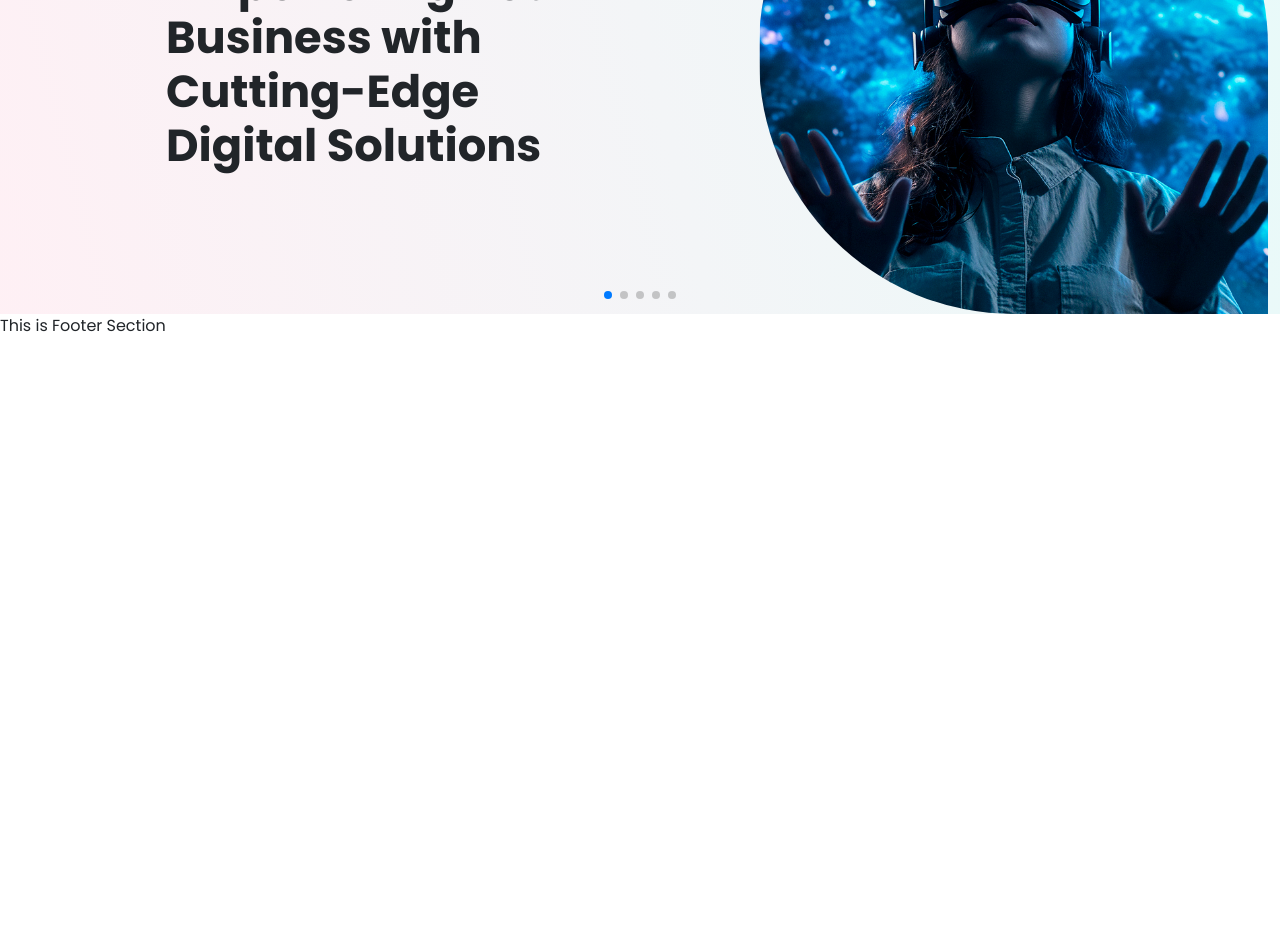
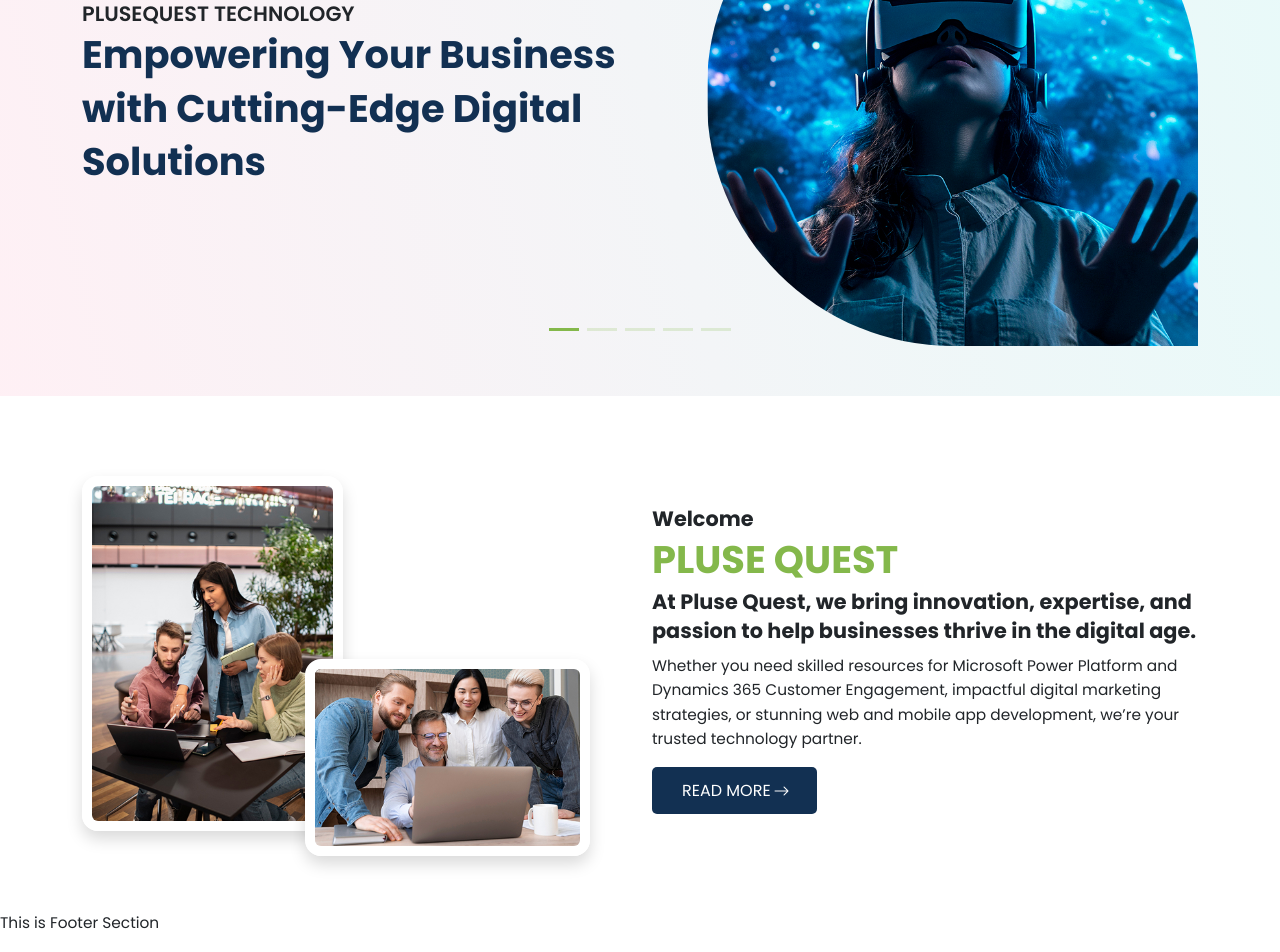
Before and after one commit to praveengupthanandipati/plusquest, a React (Vite) app: page / in a window 1280 px wide. Shown: the part 308-1260 px from the top of the page. Before the commit the page ends 800 px from the top, so only its background shows below. Built offline with nearby package versions, Linux system fonts and the light colour scheme.

Commit message:
commit files

```diff
--- a/src/components/Header.jsx
+++ b/src/components/Header.jsx
@@ -1,10 +1,29 @@
-import React from 'react';
+import React, {useState, useEffect} from 'react';
 import { Link, useLocation } from 'react-router-dom';
 import Logo from "../assets/images/logo.png";
 
 const Header = () => {
 
   const location = useLocation();
+  const [scrolled, setScrolled]=useState(false);
+
+  // Scroll event handler
+  useEffect(() => {
+    const handleScroll = () => {
+      const isScrolled = window.scrollY > 50;
+      if (isScrolled !== scrolled) {
+        setScrolled(isScrolled);
+      }
+    };
+
+    // Add event listener
+    window.addEventListener('scroll', handleScroll, { passive: true });
+
+    // Clean up
+    return () => {
+      window.removeEventListener('scroll', handleScroll);
+    };
+  }, [scrolled]);
 
   //helper function to check if path is active
 
@@ -18,7 +37,7 @@
   }
 
   return (
-    <header className="fixed-top">
+    <header className={`fixed-top ${scrolled ? "scrolledHeader" : ""}`}>
     <div className="container">
       <nav
         className="navbar navbar-expand-lg navbar-dark"
--- a/src/components/HomeBanner.jsx
+++ b/src/components/HomeBanner.jsx
@@ -1,11 +1,12 @@
 import React, {useRef, useState} from 'react';
 // Import Swiper React components
 import {Swiper, SwiperSlide} from 'swiper/react';
-import { Pagination } from 'swiper/modules';
+import { Pagination, Navigation, Autoplay } from 'swiper/modules';
 
 //Import Swiper Styles
 import 'swiper/css';
 import 'swiper/css/pagination';
+import 'swiper/css/navigation';
 import banner01 from "../assets/images/banner01img.jpg";
 import banner02 from "../assets/images/banner02img.jpg"
 import banner03 from "../assets/images/banner03img.jpg"
@@ -47,27 +48,37 @@
     ]
   return (
     <>
-       <Swiper pagination={true} modules={[Pagination]} className="mySwiper">
+       <Swiper
+        pagination={{
+            clickable: true,
+        }}
+       modules={[Pagination, Autoplay, Navigation]}
+        autoplay={{
+        delay: 8000,
+        disableOnInteraction: false,}}
+        loop={true}
+        delay={4000}
+       className="mySwiper"
+       >
         {homeBanners.map((banner)=>(
             <SwiperSlide>
-                <div className='container-fluid'>
+                <div className='container'>
                     <div className="row justify-content-between">
                         <div className="col-md-6 align-self-center">
                              <article>
-                                <h5>{banner.subTitle}</h5>
-                                <h1 className="bannerTitle font-bold">
+                                <h5 className='text-uppercase font-semibold'>{banner.subTitle}</h5>
+                                <h1 className="bannerTitle font-bold text-secondary-color">
                                    {banner.title}
                                 </h1>
                              </article>
                         </div>
-                        <div className="col-md-5">
-                            <img src={banner.image} alt="" className='img-fluid img-banner w-100'/>
+                        <div className="col-md-6 text-end">
+                            <img src={banner.image} alt="" className='img-fluid img-banner'/>
                         </div>
                     </div>
                 </div>
             </SwiperSlide>
             ))}
-
       </Swiper>
     </>
   )
--- a/src/pages/Home.jsx
+++ b/src/pages/Home.jsx
@@ -1,14 +1,51 @@
 import React from 'react';
+import { Link } from 'react-router-dom';
 import HomeBanner from '../components/HomeBanner';
+import About01Image from "../assets/images/aboutimg01.jpg";
+import About02Image from "../assets/images/aboutimg02.jpg";
 
 
 const Home = () => {
+  const aboutWelcome="Welcome";
+  const aboutTitle="Pluse Quest";
+  const headingtitle="At Pluse Quest, we bring innovation, expertise, and passion to help businesses thrive in the digital age.";
+  const aboutDesc="Whether you need skilled resources for Microsoft Power Platform and Dynamics 365 Customer Engagement, impactful digital marketing strategies, or stunning web and mobile app development, we’re your trusted technology partner."
   return (
     <>
         <main>
             <section className='homeBanner'>
               <HomeBanner/>
             </section>
+
+            {/* About Intro */}
+            <section className="AboutIntro homeSection">
+                <div className="container">
+                   <div className="row">
+                      <div className="col-md-6">
+                          <div class="row">
+                            <div class="col-md-6">
+                                <img src={About01Image} className='shadow rounded-4 homeAboutImage img-fluid' alt="" />
+                            </div>
+                            <div class="col-md-6 position-relative">
+                                <img src={About02Image} className='shadow rounded-4 homeAboutImage image2 position-absolute img-fluid' alt="" />
+                            </div>
+                          </div>
+                      </div>
+                      <div className="col-md-6 align-self-center">
+                        <div className='aboutIntro'>
+                            <h5 className='font-bold'>{aboutWelcome}</h5>
+                            <h2 className="text-uppercase text-primary-color font-bold">{aboutTitle}</h2>
+                            <h5 className="font-bold">{headingtitle}</h5>
+                            <p class="py-2">{aboutDesc}</p>
+                            <Link className="btn-blue text-white" to="">
+                                <span className="text-uppercase"> Read More</span>
+                            </Link>
+                        </div>
+                      </div>
+                   </div>
+                </div>
+            </section>
+
         </main>
     </>
   )
--- a/src/styles/App.scss
+++ b/src/styles/App.scss
@@ -22,7 +22,6 @@
       padding:0;
     }
     .btn-green {
-      display: block;
       padding: 12px 30px;
       border-radius: 5px;
       background: map.get(v.$colors, primary-color);
@@ -44,22 +43,100 @@
         );
       }
     }
+
+    .btn-blue {
+      padding: 12px 30px;
+      border-radius: 5px;
+      background: map.get(v.$colors, secondary-color);
+      @include m.transition(all, 0.3s, ease);
+
+      span {
+        &:after {
+          content: "\F138";
+          font-family: bootstrap-icons;
+          position: relative;
+          top: 3px;
+          left: 3px;
+        }
+      }
+      &:hover {
+        background: color.adjust(
+          map.get(v.$colors, darkSecondary-color),
+          $lightness: -10%
+        );
+      }
+    }
+
+
+    h1, h2, h3, h4, h5, h6{
+      line-height: 140%;
+      margin:0;
+      padding:0;
+    }
+    p{
+      font-size:0.96rem;
+      line-height: 160%;
+    }
+}
+
+.swiper-pagination-bullet{
+  border-radius:0;
+  width:30px;
+  height: 3px;
+  background:map.get(v.$colors, primary-color);
 }
 
 .homeBanner{
   background: linear-gradient(256deg, rgba(168, 237, 234, 0.27) 0%, rgba(254, 214, 227, 0.37) 100.75%);
-  padding-top:100px;
+  padding:150px 0 50px 0;
 
   .img-banner{
     border-top-left-radius: 450px;
     border-bottom-left-radius:450px;
     border-top-right-radius: 450px;
+    width:90%;
   }
   article{
-    padding-left:25%;
+    // padding-left:25%;
 
     .bannerTitle{
-      font-size:clamp(1.5rem, 3.5vw, 3.5rem);
+      font-size:clamp(1.5rem, 3vw, 3rem);
+    }
+    h5{
+      font-weight: map.get(v.$font-weights, semibold);
+      position: relative;
+      font-size:clamp(1.3rem, 1.5vw, 1.5rem);
+
+      &:before{
+        content:'';
+        position: absolute;
+        top:-15px;
+        left:0;
+        width:110px;
+        height: 4px;
+        background: linear-gradient(90deg, #84B84B 0%, rgba(133, 255, 0, 0.00) 100%);
+      }
     }
   }
 }
+
+.homeSection{
+  padding:5rem 0;
+}
+
+.AboutIntro{
+  .homeAboutImage{
+    border:10px solid map.get(v.$colors, text-white);
+  }
+  .image2{
+    bottom:-25px;
+    left:-50px;
+  }
+  h2{
+    font-size:clamp(1.5rem, 3vw, 3rem)
+  }
+  h5{
+    font-size:clamp(1.3rem, 1.5vw, 1.5rem);
+  }
+
+}
--- a/src/styles/_header.scss
+++ b/src/styles/_header.scss
@@ -19,6 +19,7 @@
   .navbar-brand {
     img {
       width: 190px;
+      @include m.transition(all, 0.2s, ease);
     }
   }
   .dropdown-item {
@@ -33,3 +34,18 @@
     color:map.get(v.$colors, black-color)!important;
   }
 }
+
+.scrolledHeader{
+  background:map.get(v.$colors, text-white);
+  @include m.shadow(0px, 5px, 2px, map.get(v.$colors, "label-color"), 1);
+  @include m.transition(all, 0.2s, ease);
+
+  .navbar-brand {
+    img {
+      width: 150px;
+    }
+  }
+  .navbar{
+    padding:0;
+  }
+}
```
Also changed, not shown: src/assets/images/aboutimg01.jpg (added), src/assets/images/aboutimg02.jpg (added).
